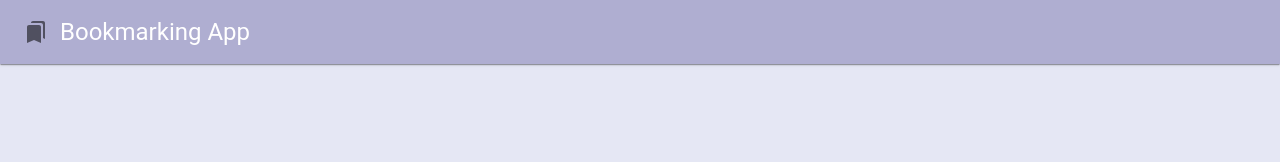
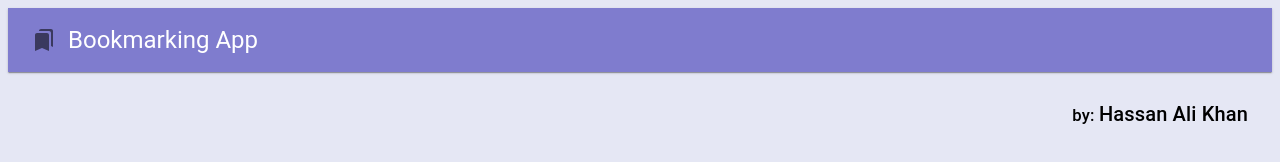
Before and after one commit to hassan-ak/bootcamp2020c40, a Gatsby site: page / in a window 1280 px wide. Built offline with nearby package versions, Linux system fonts and the light colour scheme; Gatsby itself is replaced by a stand-in of ours.

Commit message:
Step04- Add Footer component in the app
a:- created
	i:- src/components/Footer.tsx for defining footer component
	ii:- created src/components/footer.css for defining styling for footer component
c:- updated
	i:- src/pages/index.tsx to add footer in the app

```diff
--- /dev/null
+++ b/src/components/Footer.tsx
@@ -0,0 +1,34 @@
+// Imports
+// React Imports
+import React from "react";
+// Material Ui Imports
+import AppBar from "@material-ui/core/AppBar";
+import Toolbar from "@material-ui/core/Toolbar";
+import Typography from "@material-ui/core/Typography";
+// style imports
+import "./footer.css";
+
+// Footer Function
+const Footer = () => {
+  return (
+    <div>
+      <React.Fragment>
+        <AppBar
+          position='static'
+          color='transparent'
+          className='right'
+          elevation={0}
+        >
+          <Toolbar>
+            <div className='grow' />
+            <Typography variant='h6' className='title'>
+              <small>by: </small>Hassan Ali Khan
+            </Typography>
+          </Toolbar>
+        </AppBar>
+      </React.Fragment>
+    </div>
+  );
+};
+
+export default Footer;
--- a/src/components/Header.tsx
+++ b/src/components/Header.tsx
@@ -14,7 +14,7 @@ const Header = () => {
   //  Header Function Return
   return (
     <div className='root'>
-      <AppBar position='fixed' elevation={1}>
+      <AppBar position='relative' elevation={1}>
         <Toolbar className='transparent'>
           <IconButton edge='start' aria-label='Shoe Store'>
             <BookmarksIcon />
--- /dev/null
+++ b/src/components/footer.css
@@ -0,0 +1,14 @@
+.right {
+  top: auto;
+  bottom: 0;
+  box-shadow: none;
+  display: flex;
+  justify-content: center;
+  align-items: flex-end;
+}
+.grow {
+  flex-grow: 1;
+}
+.title {
+  color: rgb(0, 0, 0);
+}
--- a/src/components/header.css
+++ b/src/components/header.css
@@ -1,5 +1,5 @@
 .transparent {
-  background-color: rgb(175, 174, 209);
+  background-color: rgb(127, 124, 206);
   border: none;
 }
 .logoImg {
--- a/src/pages/index.tsx
+++ b/src/pages/index.tsx
@@ -1,5 +1,6 @@
 import React from "react";
 import { Helmet } from "react-helmet";
+import Footer from "../components/Footer";
 import Header from "../components/Header";
 
 export default function name() {
@@ -10,6 +11,7 @@ export default function name() {
       </Helmet>
       <div>
         <Header />
+        <Footer />
       </div>
     </div>
   );
```
